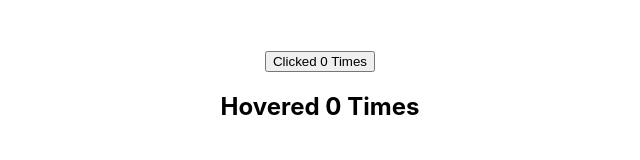
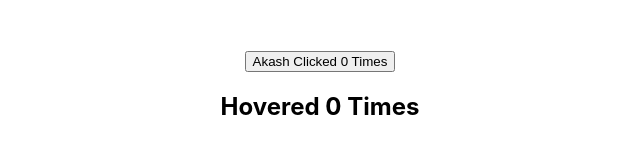
Before and after one commit to aakash19090/React-Redux, a React (Create React App) app: page / in a window 1280 px wide. Shown: the top 160 px of the page, without its empty margins (320-960 px from the left). Built offline with nearby package versions, Linux system fonts and the light colour scheme.

Commit message:
hoc components

```diff
--- a/src/App.js
+++ b/src/App.js
@@ -9,7 +9,7 @@ const App = () => {
         <>
             <div className="home">
                 {/* <UserList/> */}
-                <ClickCounter/>
+                <ClickCounter name="Akash"/>  {/* To pass props in HOCs pass them Directly */}
                 <HoverCounter/>
             </div>
         </>
--- a/src/components/HOC Components/ClickCounter.js
+++ b/src/components/HOC Components/ClickCounter.js
@@ -6,10 +6,13 @@ class ClickCounter extends Component {
     render() {
         return (
             <div>
-                <button onClick={this.props.incrementCount}>Clicked {this.props.count} Times</button>
+                <button
+                    onClick={this.props.incrementCount}>
+                    {this.props.name} Clicked {this.props.count} Times
+                </button>
             </div>
         )
     }
 }
 
-export default hocCounter(ClickCounter)
+export default hocCounter(ClickCounter,1)
--- a/src/components/HOC Components/HoverCounter.js
+++ b/src/components/HOC Components/HoverCounter.js
@@ -1,5 +1,5 @@
 import React, { Component } from 'react'
-import updateComponent from './hocCounter'
+import hocCounter from './hocCounter'
 
 
 class HoverCounter extends Component {
@@ -7,10 +7,13 @@ class HoverCounter extends Component {
     render() {
         return (
             <div>
-                <h2 onMouseEnter={this.props.incrementCount}>Hovered {this.props.count} Times</h2>
+                <h2
+                    onMouseEnter={this.props.incrementCount}>
+                    Hovered {this.props.count} Times
+                </h2>
             </div>
         )
     }
 }
 
-export default updateComponent(HoverCounter)
+export default hocCounter(HoverCounter,1)
--- a/src/components/HOC Components/hocCounter.js
+++ b/src/components/HOC Components/hocCounter.js
@@ -1,7 +1,7 @@
 import React from 'react'
 
 // Keep HOC component same as Filename
-const hocCounter = WrappedComponent => {  // IN paramenter pass original component as WrappedComponent
+const hocCounter = (WrappedComponent, incrementNum) => {  // IN paramenter pass original component as WrappedComponent
     class HocCounter extends React.Component{  // Change Main component name to Pascal Case to return it as new Component
 
         constructor(props) {
@@ -15,13 +15,18 @@ const hocCounter = WrappedComponent => {  // IN paramenter pass original compone
         incrementCount = () => {
             this.setState(prevState =>{
                 return {
-                    count : prevState.count + 1
+                    count : prevState.count + incrementNum
                 }
             })
         }
 
         render(){
-            return <WrappedComponent count={this.state.count} incrementCount={this.incrementCount}/>
+            return <WrappedComponent
+                        count={this.state.count}
+                        incrementCount={this.incrementCount}
+                        {...this.props}
+                    />
+                    // To access all props that passed from Parent comp use spread operator ...props
         }
     }
 
```
